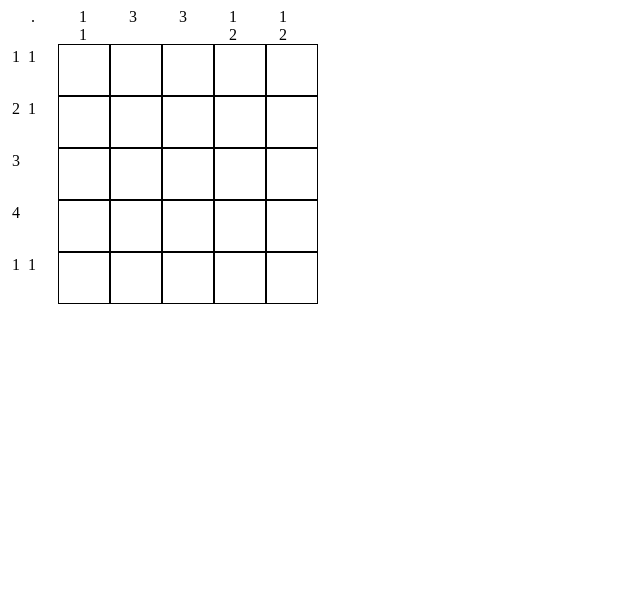
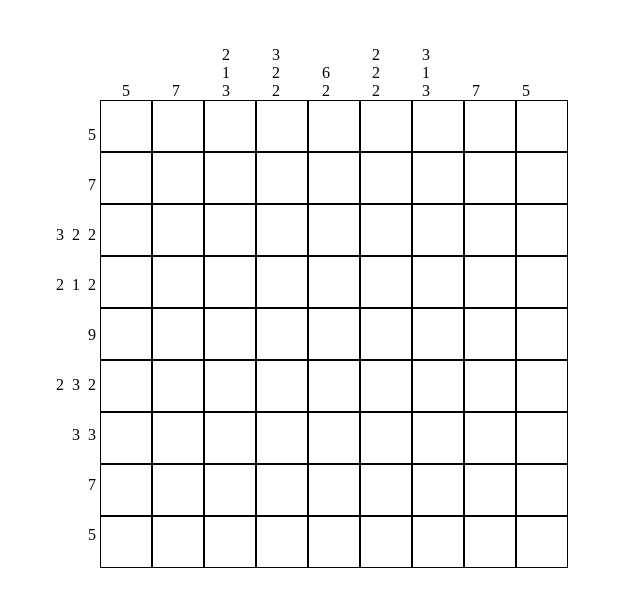
Before and after one commit to btowle/pixelpuzzle, a plain HTML site: page index.html in a window 1280 px wide. Shown: the whole page, without its empty margins (0-640 px from the left). Drawn offline with nearby package versions, Linux system fonts and the light colour scheme.

Commit message:
supports grid size up to 9x9, squares have 3 states, yes, no and unknown

```diff
--- a/index.html
+++ b/index.html
@@ -14,11 +14,15 @@ var util = {
 var game = {
   guessArray: [],
   answerArray: [
-    [1,0,0,1,0],
-    [0,1,1,0,1],
-    [0,1,1,1,0],
-    [0,1,1,1,1],
-    [1,0,0,0,1]
+    [0,0,1,1,1,1,1,0,0],
+    [0,1,1,1,1,1,1,1,0],
+    [1,1,0,1,1,0,1,1,1],
+    [1,1,0,0,1,0,0,1,1],
+    [1,1,1,1,1,1,1,1,1],
+    [1,1,0,1,1,1,0,1,1],
+    [1,1,1,0,0,0,1,1,1],
+    [0,1,1,1,1,1,1,1,0],
+    [0,0,1,1,1,1,1,0,0]
   ],
   clues: {
     columns: [],
@@ -36,7 +40,8 @@ var game = {
     var size = game.answerArray.length;
     for(var i=0; i < size; i++){
       for(var j=0; j < size; j++){
-        if(game.answerArray[i][j] && game.guessArray[i][j] != game.answerArray[i][j]){
+        if((game.answerArray[i][j] && !game.guessArray[i][j]) ||
+           (!game.answerArray[i][j] && game.guessArray[i][j])){
           valid = false;
         }
       }
@@ -85,37 +90,46 @@ var game = {
     }
     //end produce clues
     //make clueString
-    var clueString = '<div class="number-row"><div class="column-numbers">.</div>';
+    var clueString = '<div class="number-row">';
     for(var i=0; i < game.clues.columns.length; i++){
-      clueString += '<div class="column-numbers">';
+      clueString += '<div class="column-numbers"><div class="column-numbers-group">';
       for(var j=0; j < game.clues.columns[i].length; j++){
         clueString += '<div>'+game.clues.columns[i][j]+'</div>';
       }
+      clueString += '</div></div>';
+    }
+    clueString += '</div><div class="number-column">';
+    for(var i = 0; i < size; i++){
+      clueString +='<div class="row-numbers">';
+      for(var j = 0; j < game.clues.rows[i].length; j++){
+        clueString += '<div>'+game.clues.rows[i][j]+'</div>';
+      }
       clueString += '</div>';
     }
-    clueString += '</div>';
+    clueString += '</div></div>';
+
+
     //make rowString
     var size = game.answerArray.length;
     var rowString = ' ';
     for(var i = 0; i < size; i++){
-      rowString += '<div class="grid-row"><div class="row-numbers">';
-      for(var j = 0; j < game.clues.rows[i].length; j++){
-        rowString += '<div>'+game.clues.rows[i][j]+'</div>';
-      }
-      rowString += '</div>';
+      rowString += '<div class="grid-row">';
       for(var j = 0; j < size; j++){
         rowString += '<div id="'+j+'-'+i+'" class="grid-cell">X</div>'
       }
       rowString += '</div>';
     }
+    $('body').append(clueString);
     $('body').append('<div id="grid">');
-    $('#grid').append(clueString+rowString);
+    $('#grid').append(rowString);
+    //$('body').append('<div id="grid">');
+    //$('#grid').append(clueString+rowString);
 
   }
 }
 $(function(){
   game.init();
-  $(".column-numbers > div, .row-numbers > div").click(function(){
+  $(".column-numbers-group > div, .row-numbers > div").click(function(){
     if($(this).hasClass('line-through')){
       $(this).removeClass('line-through');
     }else{
@@ -125,7 +139,10 @@ $(function(){
   $(".grid-cell").click(function(){
     if($(this).hasClass('yes')){
       $(this).removeClass('yes');
+      $(this).addClass('no');
       game.setGuess(this.id, false);
+    }else if($(this).hasClass('no')){
+      $(this).removeClass('no');
     }else{
       $(this).addClass('yes');
       game.setGuess(this.id, true);
@@ -134,12 +151,21 @@ $(function(){
 });
 </script>
 <style>
-
+body{
+  padding: 0;
+  margin: 0;
+}
 #grid{
+  width: 500px;
+  height: 500px;
+  position: absolute;
+  left: 100px;
+  top: 100px;
   -webkit-user-select:none;
 }
 .grid-row{
   width: 100%;
+  height: 50px;
   clear: both;
   position: relative;
 }
@@ -155,22 +181,34 @@ $(function(){
 }
 .number-row{
   width: 100%;
+  height: 100px;
+  position: absolute;
+  top: 0px;
+  left: 122px;
+}
+.number-column{
+  position: absolute;
+  top: 122;
+  left: 0;
 }
 .row-numbers{
-  float: left;
-  text-align: center;
   -webkit-user-select:none;
   cursor:default;
-  width: 50px;
+  width: 100px;
+  height: 50px;
 }
 .row-numbers > div{
-  float:left;
+  float:right;
   padding: 4px;
-  top: 50%;
+}
+.column-numbers-group{
+  text-align: center;
+  position: absolute;
+  bottom: 0;
 }
 .column-numbers{
   width: 50px;
-  text-align: center;
+  height: 100%;
   float: left;
   -webkit-user-select:none;
   cursor:default;
@@ -183,7 +221,8 @@ $(function(){
   color: #000;
 }
 .no{
-  color: #000;
+  background-color: #FCC;
+  color: #FCC;
 }
 .column-break{
   clear: both;
```
